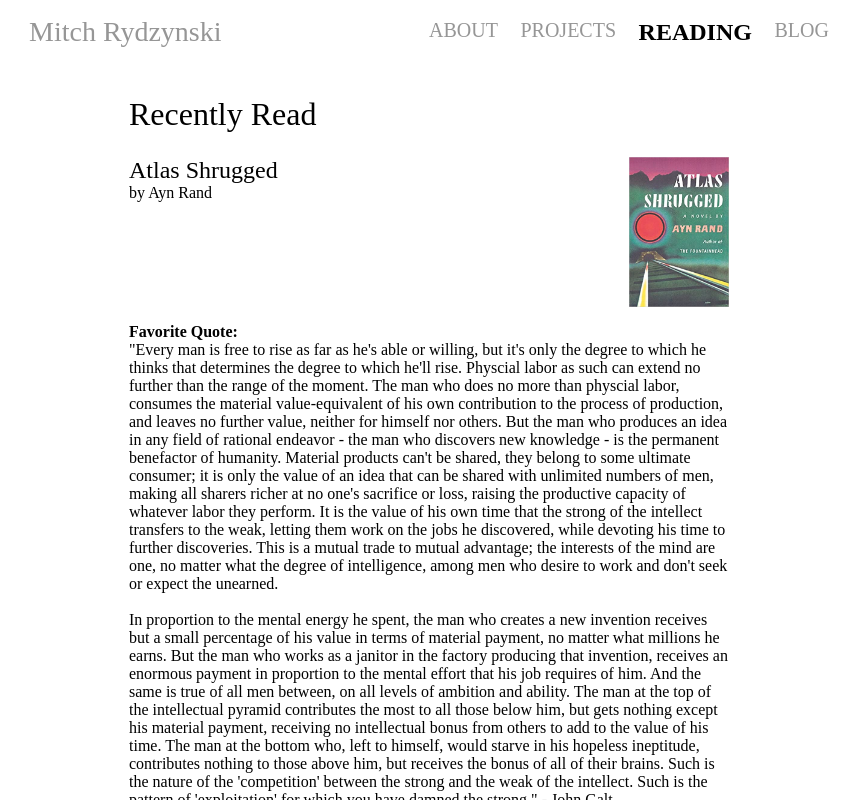
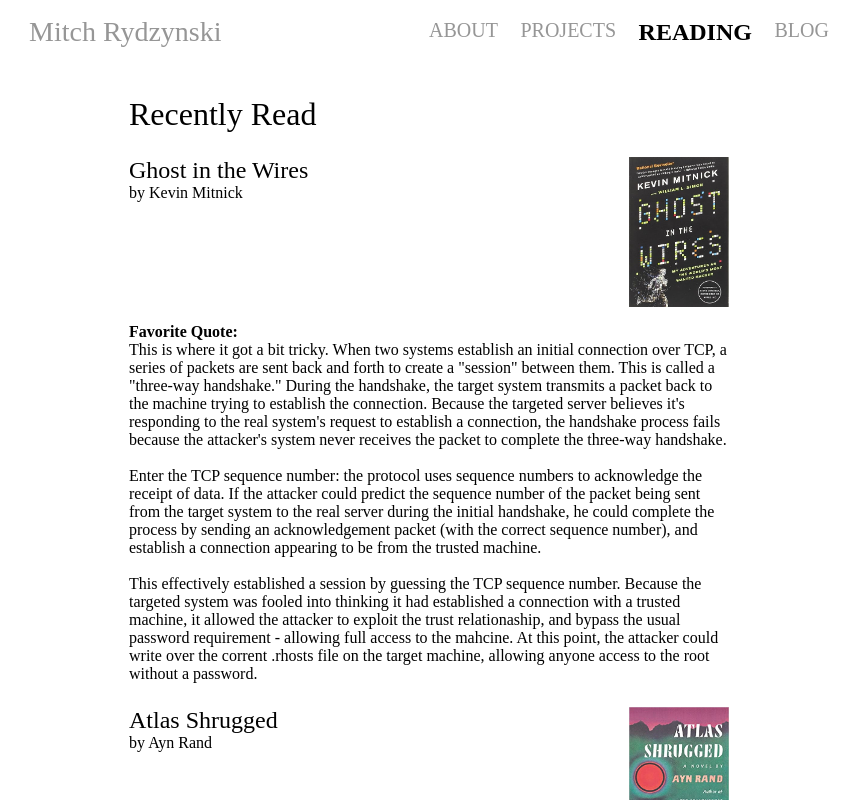
Before and after one commit to rydzynskim/rydzynskim.github.io, a React app: page /#/reading in a window 1280 px wide. Shown: the top 800 px of the page, without its empty margins (211-1070 px from the left). Built offline with nearby package versions, Linux system fonts and the light colour scheme; the HTML template or start-up script is replaced by a standard one.

Commit message:
added ghost in the wires to reading

```diff
--- a/src/pages/books/page.tsx
+++ b/src/pages/books/page.tsx
@@ -15,6 +15,7 @@ import howToBeSuccessful from '../../common/images/howToBeSuccessful.jpeg';
 import computationalExplorer from '../../common/images/computationalExplorer.jpg';
 import shoeDog from '../../common/images/shoeDog.jpeg';
 import mindAndMatter from '../../common/images/mindAndMatter.jpg';
+import ghostInTheWires from '../../common/images/ghostInTheWires.jpg';
 
 const readBookStyles = createUseStyles({
   bookContainer: {
@@ -111,6 +112,26 @@ function Reading(): React.ReactElement {
     <div className={classes.container}>
       <div className={classes.sectionContainer}>
         <div className={classes.sectionText}>Recently Read</div>
+        <ReadBook
+          title="Ghost in the Wires"
+          author="Kevin Mitnick"
+          img={ghostInTheWires}
+          imgAlt="Ghost in the Wires"
+          quote='This is where it got a bit tricky. When two systems establish an initial connection over TCP, a series of packets are sent back and forth to create
+                a "session" between them. This is called a "three-way handshake." During the handshake, the target system transmits a packet back to the machine
+                trying to establish the connection. Because the targeted server believes it&apos;s responding to the real system&apos;s request to establish a connection,
+                the handshake process fails because the attacker&apos;s system never receives the packet to complete the three-way handshake.
+                <br>
+                <br>
+                Enter the TCP sequence number: the protocol uses sequence numbers to acknowledge the receipt of data. If the attacker could predict the sequence number
+                of the packet being sent from the target system to the real server during the initial handshake, he could complete the process by sending an acknowledgement
+                packet (with the correct sequence number), and establish a connection appearing to be from the trusted machine.
+                <br>
+                <br>
+                This effectively established a session by guessing the TCP sequence number. Because the targeted system was fooled into thinking it had established
+                a connection with a trusted machine, it allowed the attacker to exploit the trust relationaship, and bypass the usual password requirement - allowing full
+                access to the mahcine. At this point, the attacker could write over the corrent .rhosts file on the target machine, allowing anyone access to the root without a password.'
+        />
         <ReadBook
           title="Atlas Shrugged"
           author="Ayn Rand"
```
Also changed, not shown: src/common/images/ghostInTheWires.jpg (added), 2 other files (tests, documents, lock files or other folders).
